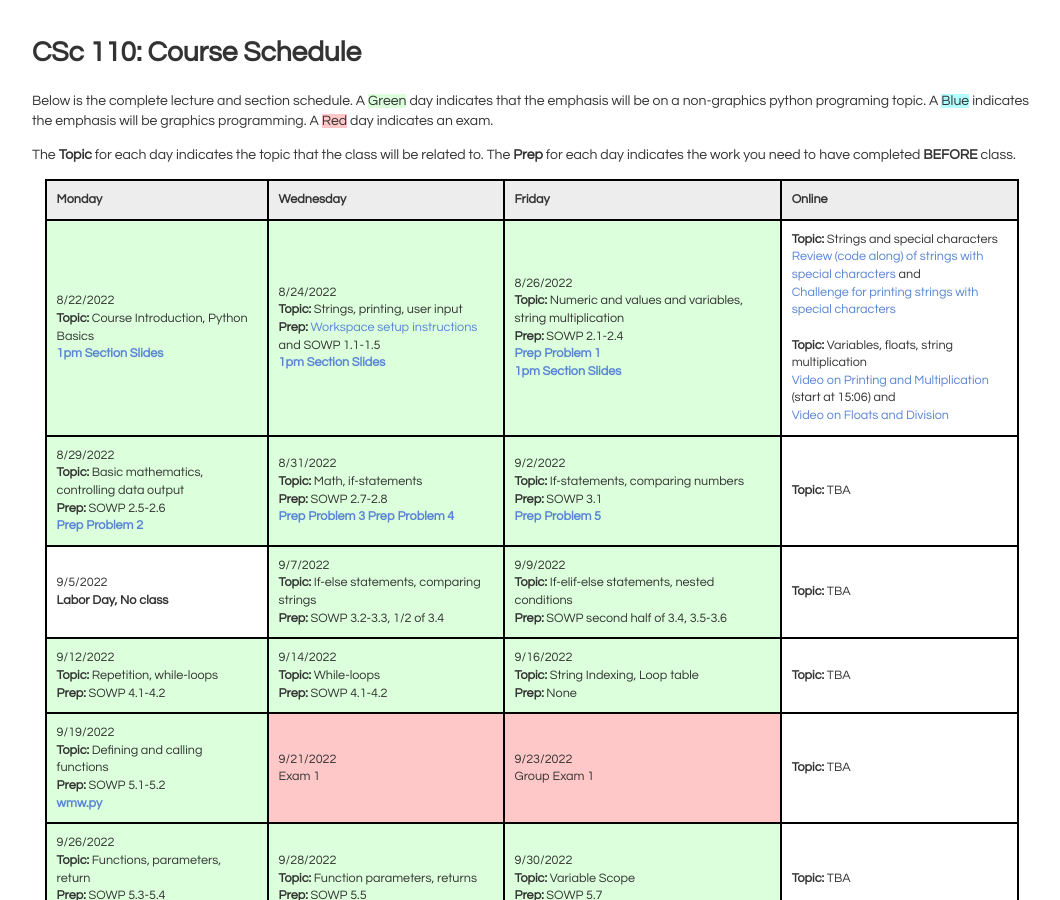
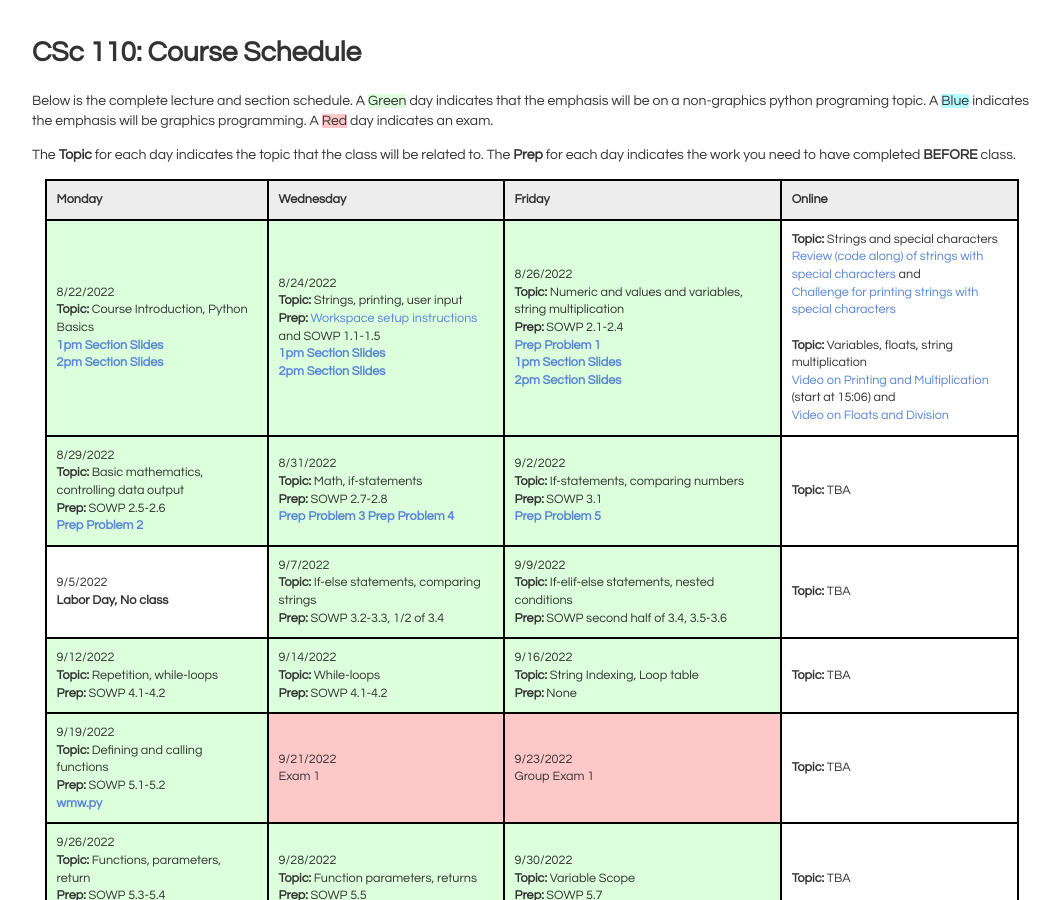
Before and after one commit to bddicken/cs110fall2022website, a Jekyll site: the page built from schedule/index.md, in a window 1280 px wide and 900 px high. Shown: the whole window, without its empty margins (108-1168 px from the left). Built offline with Jekyll 4.4.1, drawn with Linux system fonts in a browser that asks for light colours.

Commit message:
updated slide links

```diff
--- a/schedule/index.md
+++ b/schedule/index.md
@@ -46,20 +46,23 @@ The <b>Prep</b> for each day indicates the work you need to have completed <b>BE
   <td class="topic-general">
     8/22/2022 <br/>
     <b>Topic:</b> Course Introduction, Python Basics <br/>
-    <a href="./slides/01-Intro.pdf"><b>1pm Section Slides</b></a>
+    <a href="./slides/01-Intro.pdf"><b>1pm Section Slides</b></a> <br/>
+    <a href="./slides/02-Intro-AP-2pm.pdf"><b>2pm Section Slides</b></a>
   </td>
   <td class="topic-general">
     8/24/2022 <br/>
     <b>Topic:</b> Strings, printing, user input <br/>
     <b>Prep:</b> <a href="https://docs.google.com/presentation/d/1g-HyrEVuTBycLJvwl0QEepgq1gbjBAGhz8cq49ZA-rA/edit?usp=sharing">Workspace setup instructions</a> and SOWP 1.1-1.5 <br/>
-    <a href="./slides/02-Python-basics.pdf"><b>1pm Section Slides</b></a>
+    <a href="./slides/02-Python-basics.pdf"><b>1pm Section Slides</b></a> <br/>
+    <a href="./slides/02-Python-basics-AP-2pm.pdf"><b>2pm Section Slides</b></a>
   </td>
   <td class="topic-general">
     8/26/2022 <br/>
     <b>Topic:</b> Numeric and values and variables, string multiplication <br/>
     <b>Prep:</b> SOWP 2.1-2.4 <br/>
     <a href="../preps/01/"><b>Prep Problem 1</b></a> <br/>
-    <a href="./slides/03-ints-mul.pdf"><b>1pm Section Slides</b></a>
+    <a href="./slides/03-ints-mul.pdf"><b>1pm Section Slides</b></a> <br/>
+    <a href="./slides/03-ints-mul-AP-2pm.pdf"><b>2pm Section Slides</b></a>
   </td>
   <td class="">
   <!--
```
